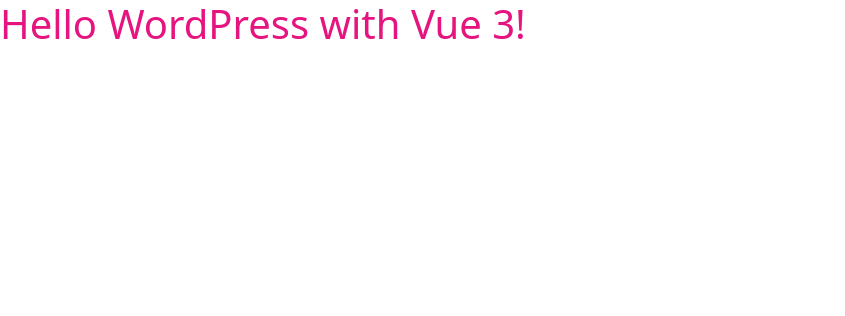
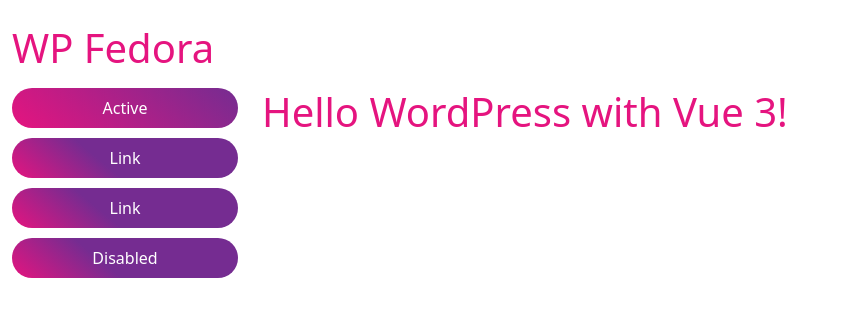
Before and after one commit to WPFedora/WordPress-Fedora, a Vue app: page / in a window 1280 px wide. Shown: the top 316 px of the page, without its empty margins (0-845 px from the left). Built offline with nearby package versions, Linux system fonts and the light colour scheme; the HTML template or start-up script is replaced by a standard one.

Commit message:
add GlobalPageWrapper to page

```diff
--- a/src/App.vue
+++ b/src/App.vue
@@ -1,11 +1,17 @@
 <template>
-  <div id="app">
+  <GlobalPageWrapper>
     <h1>Hello WordPress with Vue 3!</h1>
-  </div>
+  </GlobalPageWrapper>
 </template>
 
 <script lang="ts">
+// Custom Modules
+import GlobalPageWrapper from './components/templates/GlobalPageWrapper.vue';
+
 export default {
-  name: 'App'
+  name: 'App',
+  components: {
+    GlobalPageWrapper
+  }
 };
 </script>
```
